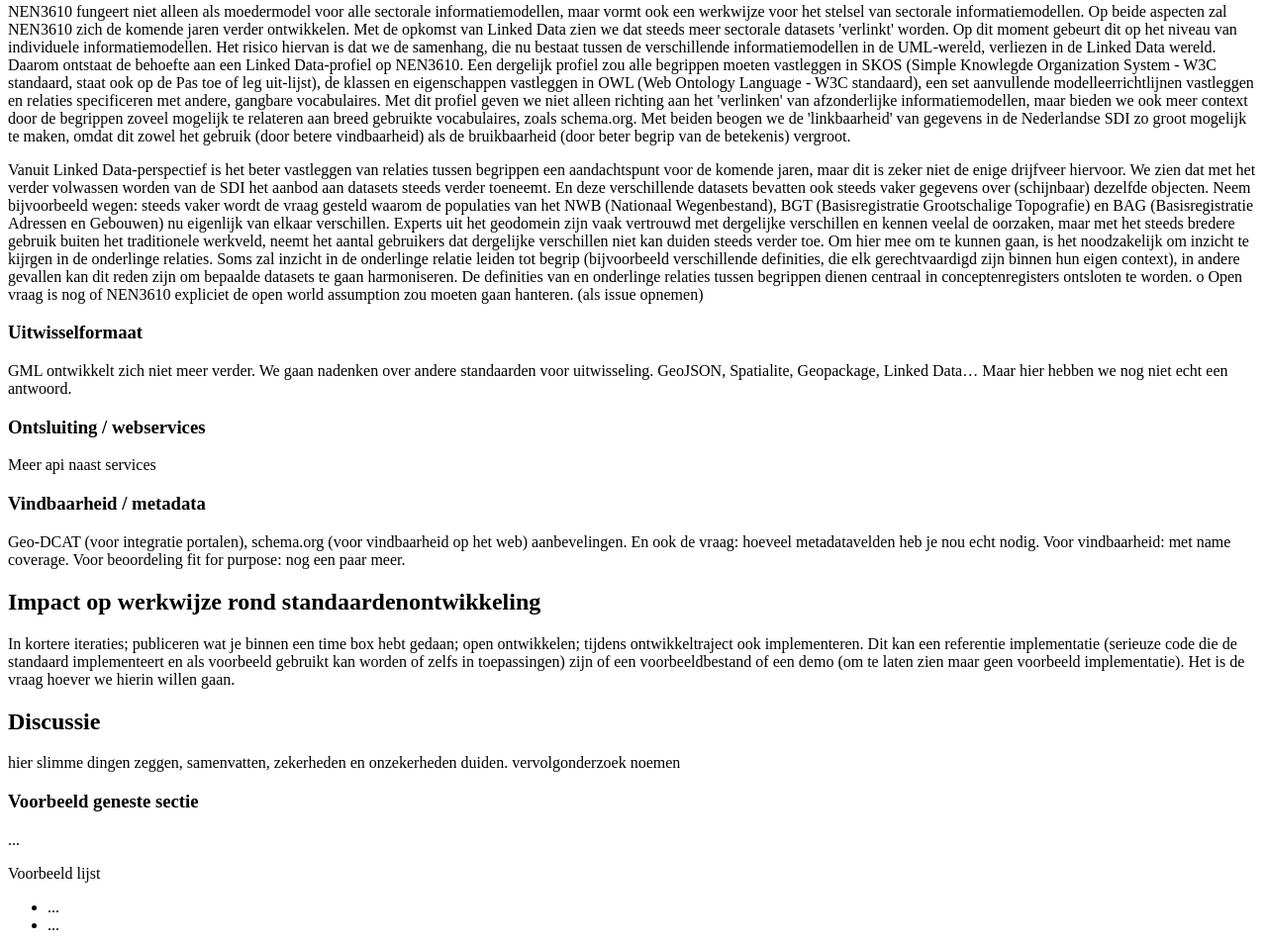
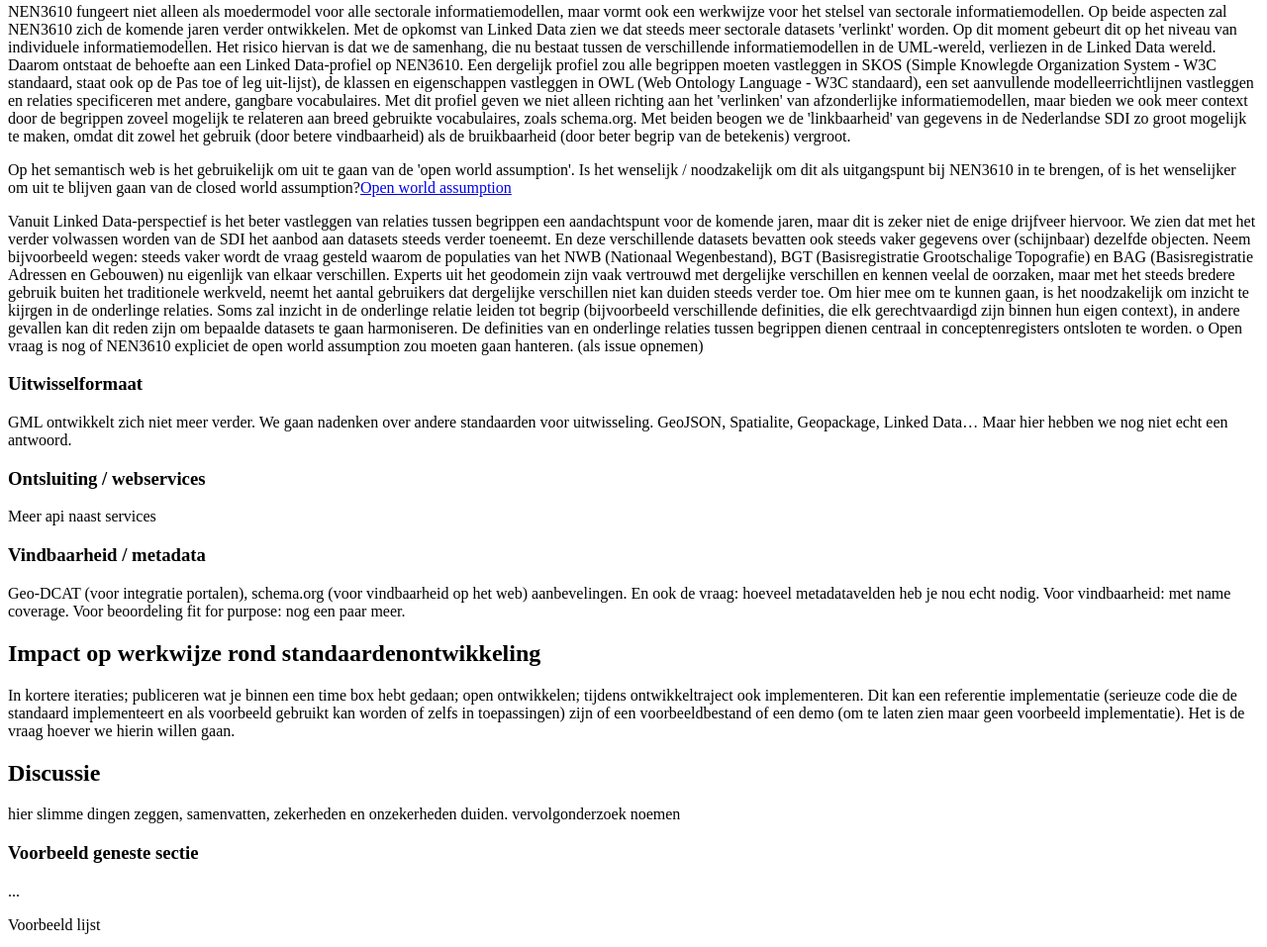
Before and after one commit to Geonovum/whitepaper-standaarden, a plain HTML site: page index.html in a window 1280 px wide. Shown: the part 2776-3733 px from the top of the page at 99% size. Drawn offline with Linux system fonts and the light colour scheme.

Commit message:
Update index.html

```diff
--- a/index.html
+++ b/index.html
@@ -100,6 +100,9 @@
       <section id="informatiemodellen">
         <h3>Informatiemodel</h3>
         <p>NEN3610 fungeert niet alleen als moedermodel voor alle sectorale informatiemodellen, maar vormt ook een werkwijze voor het stelsel van sectorale informatiemodellen. Op beide aspecten zal NEN3610 zich de komende jaren verder ontwikkelen. Met de opkomst van Linked Data zien we dat steeds meer sectorale datasets 'verlinkt' worden. Op dit moment gebeurt dit op het niveau van individuele informatiemodellen. Het risico hiervan is dat we de samenhang, die nu bestaat tussen de verschillende informatiemodellen in de UML-wereld, verliezen in de Linked Data wereld. Daarom ontstaat de behoefte aan een Linked Data-profiel op NEN3610. Een dergelijk profiel zou alle begrippen moeten vastleggen in SKOS (Simple Knowlegde Organization System - W3C standaard, staat ook op de Pas toe of leg uit-lijst), de klassen en eigenschappen vastleggen in OWL (Web Ontology Language - W3C standaard), een set aanvullende modelleerrichtlijnen vastleggen en relaties specificeren met andere, gangbare vocabulaires. Met dit profiel geven we niet alleen richting aan het 'verlinken' van afzonderlijke informatiemodellen, maar bieden we ook meer context door de begrippen zoveel mogelijk te relateren aan breed gebruikte vocabulaires, zoals schema.org. Met beiden beogen we de 'linkbaarheid' van gegevens in de Nederlandse SDI zo groot mogelijk te maken, omdat dit zowel het gebruik (door betere vindbaarheid) als de bruikbaarheid (door beter begrip van de betekenis) vergroot.</p>
+	         <div class="issue">
+      <p>Op het semantisch web is het gebruikelijk om uit te gaan van de 'open world assumption'. Is het wenselijk / noodzakelijk om dit als uitgangspunt bij NEN3610 in te brengen, of is het wenselijker om uit te blijven gaan van de closed world assumption?<a href="https://github.com/Geonovum/whitepaper-standaarden/issues/5">Open world assumption</a></p>
+    </div>
         <p>Vanuit Linked Data-perspectief is het beter vastleggen van relaties tussen begrippen een aandachtspunt voor de komende jaren, maar dit is zeker niet de enige drijfveer hiervoor. We zien dat met het verder volwassen worden van de SDI het aanbod aan datasets steeds verder toeneemt. En deze verschillende datasets bevatten ook steeds vaker gegevens over (schijnbaar) dezelfde objecten. Neem bijvoorbeeld wegen: steeds vaker wordt de vraag gesteld waarom de populaties van het NWB (Nationaal Wegenbestand), BGT (Basisregistratie Grootschalige Topografie) en BAG (Basisregistratie Adressen en Gebouwen) nu eigenlijk van elkaar verschillen. Experts uit het geodomein zijn vaak vertrouwd met dergelijke verschillen en kennen veelal de oorzaken, maar met het steeds bredere gebruik buiten het traditionele werkveld, neemt het aantal gebruikers dat dergelijke verschillen niet kan duiden steeds verder toe. Om hier mee om te kunnen gaan, is het noodzakelijk om inzicht te kijrgen in de onderlinge relaties. Soms zal inzicht in de onderlinge relatie leiden tot begrip (bijvoorbeeld verschillende definities, die elk gerechtvaardigd zijn binnen hun eigen context), in andere gevallen kan dit reden zijn om bepaalde datasets te gaan harmoniseren. De definities van en onderlinge relaties tussen begrippen dienen centraal in conceptenregisters ontsloten te worden.
 
 o	Open vraag is nog of NEN3610 expliciet de open world assumption zou moeten gaan hanteren. (als issue opnemen)
```
